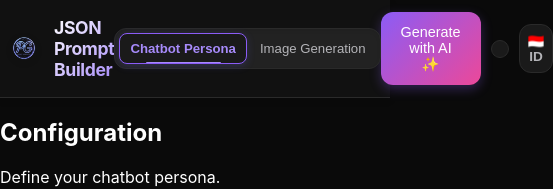
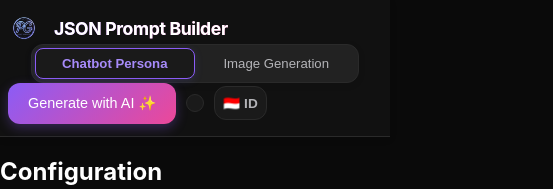
Before and after one commit to Andy0703-E/PromptGenerator, a React (Vite) app: page / in a window 390 px wide. Shown: the top 189 px of the page, 553 px wide, since content can reach past the window. Built offline with nearby package versions, Linux system fonts and the light colour scheme; no server answers.

Commit message:
Update App.css

```diff
--- a/src/App.css
+++ b/src/App.css
@@ -9,16 +9,14 @@
   padding: 1rem var(--spacing-xl);
   background: var(--bg-panel);
   z-index: 100;
-  box-shadow: 0 2px 8px rgba(0, 0, 0, 0.1);
+  box-shadow: 0 2px 8px rgba(0, 0, 0, 0.08);
   border-bottom: 1px solid var(--border-subtle);
   backdrop-filter: blur(10px);
-  transition: all 0.3s ease;
 }
 
 .header-left {
   display: flex;
   align-items: center;
-  gap: 2rem;
   flex: 1;
 }
 
@@ -39,31 +37,27 @@
   width: 44px;
   height: 44px;
   object-fit: contain;
-  transition: transform 0.3s cubic-bezier(0.4, 0, 0.2, 1);
-  filter: drop-shadow(0 2px 4px rgba(0, 0, 0, 0.1));
+  transition: transform 0.3s ease;
 }
 
 .logo:hover img {
-  transform: scale(1.08) rotate(2deg);
+  transform: scale(1.05);
 }
 
 .logo-text {
   font-size: 1.5rem;
   font-weight: 700;
   letter-spacing: -0.02em;
-  background: linear-gradient(135deg, var(--text-primary), var(--accent-primary));
-  -webkit-background-clip: text;
-  -webkit-text-fill-color: transparent;
-  background-clip: text;
-  line-height: 1.2;
+  color: var(--text-primary);
 }
 
 .header-center {
-  flex: 2;
+  position: absolute;
+  left: 50%;
+  transform: translateX(-50%);
   display: flex;
   justify-content: center;
-  max-width: 600px;
-  margin: 0 auto;
+  align-items: center;
 }
 
 .template-selector {
@@ -73,29 +67,7 @@
   padding: 4px;
   border-radius: 12px;
   border: 1px solid var(--border-subtle);
-  box-shadow: inset 0 2px 4px rgba(0, 0, 0, 0.06);
-  position: relative;
-}
-
-.template-selector::before {
-  content: '';
-  position: absolute;
-  top: 0;
-  left: 0;
-  right: 0;
-  bottom: 0;
-  border-radius: 12px;
-  padding: 1px;
-  background: linear-gradient(135deg, var(--border-focus), transparent);
-  -webkit-mask: linear-gradient(#fff 0 0) content-box, linear-gradient(#fff 0 0);
-  -webkit-mask-composite: xor;
-  mask-composite: exclude;
-  opacity: 0;
-  transition: opacity 0.3s ease;
-}
-
-.template-selector:hover::before {
-  opacity: 1;
+  box-shadow: 0 2px 8px rgba(0, 0, 0, 0.06);
 }
 
 .nav-btn {
@@ -107,29 +79,8 @@
   font-weight: 500;
   font-size: 0.925rem;
   cursor: pointer;
-  transition: all 0.25s cubic-bezier(0.4, 0, 0.2, 1);
+  transition: all 0.25s ease;
   white-space: nowrap;
-  position: relative;
-  overflow: hidden;
-}
-
-.nav-btn::before {
-  content: '';
-  position: absolute;
-  top: 50%;
-  left: 50%;
-  width: 0;
-  height: 0;
-  border-radius: 50%;
-  background: var(--accent-primary);
-  opacity: 0.1;
-  transform: translate(-50%, -50%);
-  transition: width 0.6s, height 0.6s;
-}
-
-.nav-btn:hover::before {
-  width: 100px;
-  height: 100px;
 }
 
 .nav-btn:hover {
@@ -142,53 +93,21 @@
   background: var(--bg-card);
   color: var(--accent-primary);
   font-weight: 600;
-  box-shadow: 0 2px 8px rgba(99, 102, 241, 0.2);
+  box-shadow: 0 2px 8px rgba(99, 102, 241, 0.15);
   border: 1px solid var(--border-focus);
-}
-
-.nav-btn.active::after {
-  content: '';
-  position: absolute;
-  bottom: -1px;
-  left: 20%;
-  right: 20%;
-  height: 2px;
-  background: var(--accent-primary);
-  border-radius: 2px;
 }
 
 .header-right {
   display: flex;
   align-items: center;
-  gap: 1rem;
+  justify-content: flex-end;
   flex: 1;
-  justify-content: flex-end;
-}
-
-/* Mobile menu toggle */
-.mobile-menu-toggle {
-  display: none;
-  background: var(--bg-input);
-  border: 1px solid var(--border-subtle);
-  border-radius: 8px;
-  padding: 0.5rem;
-  cursor: pointer;
-  transition: all 0.2s ease;
-}
-
-.mobile-menu-toggle:hover {
-  background: var(--bg-card);
-  border-color: var(--border-focus);
 }
 
 /* Responsive Design */
 @media (max-width: 1024px) {
   .app-header {
     padding: 1rem var(--spacing-lg);
-  }
-
-  .header-left {
-    gap: 1.5rem;
   }
 
   .logo-text {
@@ -205,13 +124,11 @@
   .app-header {
     padding: 0.875rem var(--spacing-md);
     min-height: 64px;
-    flex-wrap: nowrap;
-    position: relative;
+    flex-wrap: wrap;
   }
 
   .header-left {
     flex: 1;
-    gap: 0.75rem;
   }
 
   .logo-text {
@@ -224,50 +141,28 @@
   }
 
   .header-center {
-    position: absolute;
-    top: 100%;
-    left: 0;
-    right: 0;
-    flex: none;
-    max-width: none;
-    margin: 0;
-    padding: 0.75rem var(--spacing-md);
-    background: var(--bg-panel);
-    border-bottom: 1px solid var(--border-subtle);
-    transform: translateY(-100%);
-    opacity: 0;
-    visibility: hidden;
-    transition: all 0.3s cubic-bezier(0.4, 0, 0.2, 1);
-    box-shadow: 0 4px 12px rgba(0, 0, 0, 0.1);
-  }
-
-  .header-center.mobile-open {
-    transform: translateY(0);
-    opacity: 1;
-    visibility: visible;
+    position: static;
+    transform: none;
+    width: 100%;
+    order: 3;
+    margin-top: 0.75rem;
   }
 
   .template-selector {
     width: 100%;
+    max-width: 400px;
+    margin: 0 auto;
     justify-content: center;
-    padding: 6px;
   }
 
   .nav-btn {
     flex: 1;
-    padding: 0.5rem 0.75rem;
+    padding: 0.5rem 1rem;
     font-size: 0.875rem;
-    max-width: 140px;
-  }
-
-  .mobile-menu-toggle {
-    display: flex;
-    align-items: center;
-    justify-content: center;
   }
 
   .header-right {
-    flex: 0;
+    display: none;
   }
 }
 
@@ -286,23 +181,14 @@
     height: 32px;
   }
 
-  .header-center {
-    padding: 0.5rem var(--spacing-sm);
-  }
-
   .template-selector {
-    padding: 4px;
+    max-width: 320px;
+    padding: 3px;
     gap: 3px;
   }
 
   .nav-btn {
-    padding: 0.425rem 0.625rem;
+    padding: 0.425rem 0.75rem;
     font-size: 0.825rem;
   }
 }
-
-/* Animation for header scroll effect */
-.app-header.scrolled {
-  box-shadow: 0 4px 16px rgba(0, 0, 0, 0.12);
-  backdrop-filter: blur(12px);
-}
```
